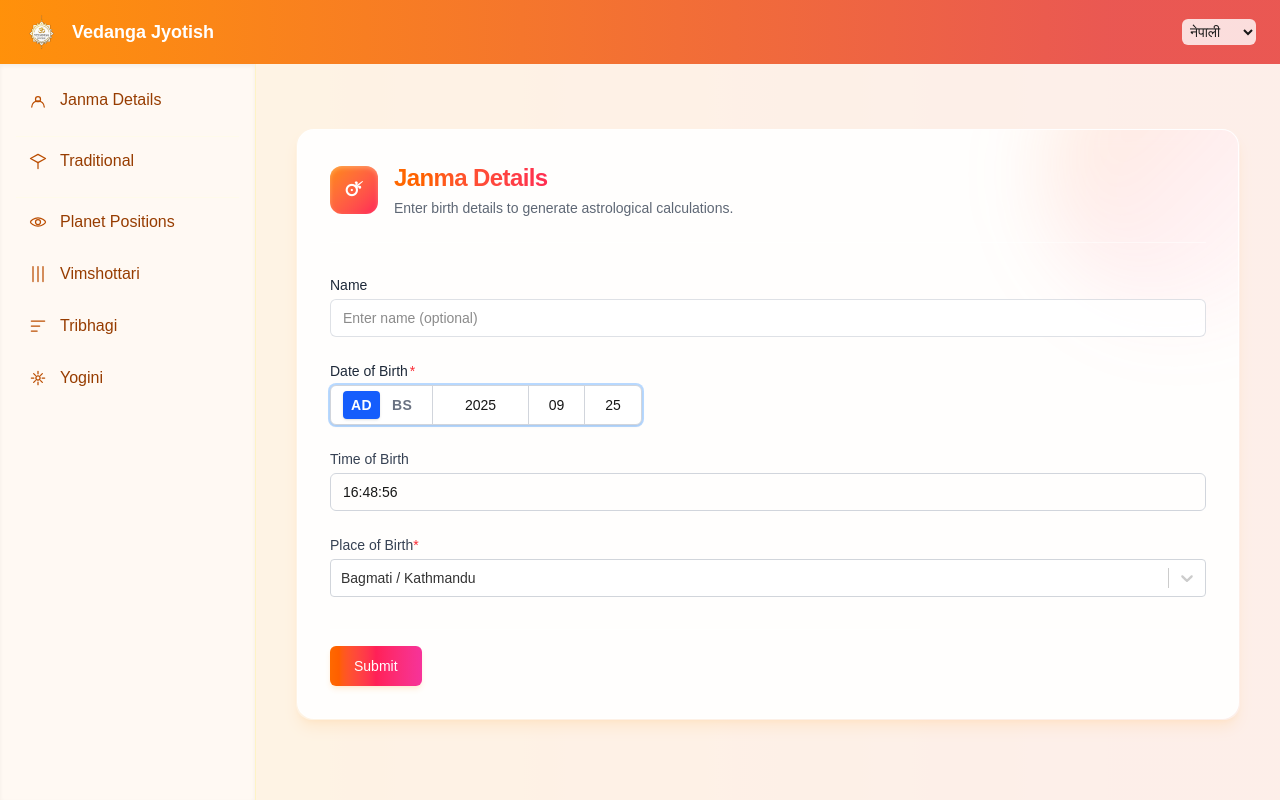
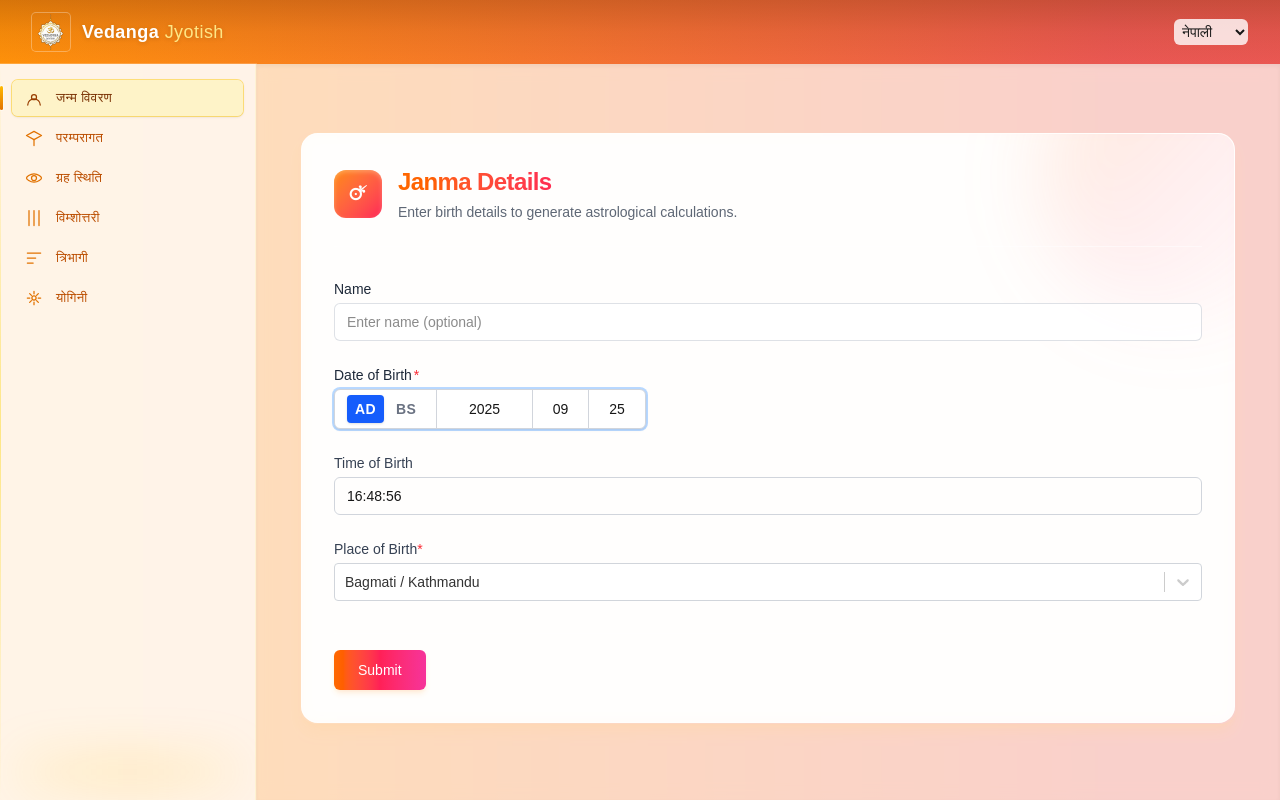
Before and after one commit to mhnpd-org/nepal-jyotish, a Next.js app: page /astro/janma in a window 1280 px wide. Built offline with nearby package versions, Linux system fonts and the light colour scheme.

Commit message:
feat(ui): redesign astro sidebar with elegant styling and i18n-driven navigation labels

```diff
--- a/src/app/astro/layout.tsx
+++ b/src/app/astro/layout.tsx
@@ -1,111 +1,114 @@
 import React from 'react';
 import Link from 'next/link';
 import Image from 'next/image';
-import { I18nProvider } from '@internal/lib/i18n';
+import { I18nProvider, useI18n } from '@internal/lib/i18n';
 import LanguageSelector from '@internal/components/language-selector';
+import { usePathname } from 'next/navigation';
+
+// Sidebar menu configuration
+const NAV_ITEMS = [
+  { href: '/astro/janma', key: 'nav.janma', icon: (
+    <svg xmlns="http://www.w3.org/2000/svg" viewBox="0 0 24 24" fill="none" stroke="currentColor" strokeWidth="1.5" className="h-5 w-5">
+      <path strokeLinecap="round" strokeLinejoin="round" d="M15 11a3 3 0 11-6 0 3 3 0 016 0z" />
+      <path strokeLinecap="round" strokeLinejoin="round" d="M4.5 20.5a7.5 7.5 0 0115 0" />
+    </svg>
+  )},
+  { href: '/astro/traditional', key: 'nav.traditional', icon: (
+    <svg xmlns="http://www.w3.org/2000/svg" viewBox="0 0 24 24" fill="none" stroke="currentColor" strokeWidth="1.5" className="h-5 w-5">
+      <path strokeLinecap="round" strokeLinejoin="round" d="M12 14l9-5-9-5-9 5 9 5z" />
+      <path strokeLinecap="round" strokeLinejoin="round" d="M12 14v7" />
+    </svg>
+  )},
+  { href: '/astro/planet-position', key: 'nav.planet_positions', icon: (
+    <svg xmlns="http://www.w3.org/2000/svg" viewBox="0 0 24 24" fill="none" stroke="currentColor" strokeWidth="1.5" className="h-5 w-5">
+      <circle cx="12" cy="12" r="3" />
+      <path strokeLinecap="round" strokeLinejoin="round" d="M3 12c0 1.53 4.03 5 9 5s9-3.47 9-5-4.03-5-9-5-9 3.47-9 5z" />
+    </svg>
+  )},
+  { href: '/astro/vimshottari-dasha', key: 'nav.vimshottari', icon: (
+    <svg xmlns="http://www.w3.org/2000/svg" viewBox="0 0 24 24" fill="none" stroke="currentColor" strokeWidth="1.5" className="h-5 w-5">
+      <path strokeLinecap="round" strokeLinejoin="round" d="M6 3v18M12 3v18M18 3v18" />
+    </svg>
+  )},
+  { href: '/astro/tribhagi-dasha', key: 'nav.tribhagi', icon: (
+    <svg xmlns="http://www.w3.org/2000/svg" viewBox="0 0 24 24" fill="none" stroke="currentColor" strokeWidth="1.5" className="h-5 w-5">
+      <path strokeLinecap="round" strokeLinejoin="round" d="M4 6h16M4 12h10M4 18h7" />
+    </svg>
+  )},
+  { href: '/astro/yogini-dasha', key: 'nav.yogini', icon: (
+    <svg xmlns="http://www.w3.org/2000/svg" viewBox="0 0 24 24" fill="none" stroke="currentColor" strokeWidth="1.5" className="h-5 w-5">
+      <circle cx="12" cy="12" r="2.5" />
+      <path strokeLinecap="round" strokeLinejoin="round" d="M12 4v3M12 17v3M4 12h3M17 12h3M6.8 6.8l2.1 2.1M15.1 15.1l2.1 2.1M17.2 6.8l-2.1 2.1M8.9 15.1l-2.1 2.1" />
+    </svg>
+  )},
+];
+
+function Sidebar() {
+  const pathname = usePathname();
+  const { t } = useI18n();
+
+  return (
+    <aside className="group/sidebar relative w-18 md:w-64 bg-white/90 backdrop-blur-sm border-r border-amber-100/60 shadow-[0_0_0_1px_rgba(255,255,255,0.2)]">
+      {/* subtle gradient overlay edge */}
+      <div className="pointer-events-none absolute inset-y-0 left-0 w-px bg-gradient-to-b from-transparent via-amber-200 to-transparent" />
+      <nav className="flex flex-col py-4 px-2 md:px-3 gap-1">
+        {NAV_ITEMS.map(item => {
+          const active = pathname?.startsWith(item.href);
+          return (
+            <Link
+              key={item.href}
+              href={item.href}
+              className={[
+                'group relative flex items-center rounded-md transition-colors focus:outline-none focus-visible:ring-2 focus-visible:ring-amber-500/60 focus-visible:ring-offset-2 focus-visible:ring-offset-amber-50',
+                'px-2 md:px-3 py-2 gap-3',
+                active
+                  ? 'bg-amber-100/90 text-amber-900 shadow-sm ring-1 ring-amber-300/60'
+                  : 'text-amber-700 hover:text-amber-900 hover:bg-amber-50'
+              ].join(' ')}
+            >
+              <span className={['shrink-0', active ? 'text-amber-800' : 'text-amber-600 group-hover:text-amber-700'].join(' ')}>
+                {item.icon}
+              </span>
+              <span className="hidden md:inline font-medium tracking-wide text-[0.82rem]">{t(item.key)}</span>
+              {/* floating tooltip in compact mode */}
+              <span className="md:hidden absolute left-full top-1/2 -translate-y-1/2 ml-3 px-2 py-1 text-xs rounded bg-amber-800 text-white shadow-lg opacity-0 group-hover:opacity-100 group-focus-visible:opacity-100 transition-opacity pointer-events-none whitespace-nowrap">
+                {t(item.key)}
+              </span>
+              {active && (
+                <span className="absolute -left-2 md:-left-3 top-1/2 -translate-y-1/2 h-6 w-[3px] rounded-full bg-gradient-to-b from-amber-400 to-amber-600 shadow-[0_0_0_1px_rgba(255,255,255,0.4)]" aria-hidden />
+              )}
+            </Link>
+          );
+        })}
+      </nav>
+      {/* bottom decorative glow */}
+      <div className="pointer-events-none absolute bottom-3 left-4 right-4 h-8 rounded-full bg-gradient-to-r from-amber-300/10 via-amber-400/20 to-amber-300/10 blur-xl" />
+    </aside>
+  );
+}
 
 export default function AstroLayout({ children }: { children: React.ReactNode }) {
   return (
     <I18nProvider>
-  {/* Use shared global gradient token for consistency */}
-  <div className="min-h-screen flex flex-col bg-vedanga-gradient">
-        <header className="h-16 flex items-center px-6 bg-transparent">
+      <div className="min-h-screen flex flex-col bg-vedanga-gradient">
+        <header className="h-16 flex items-center gap-4 px-5 md:px-8 bg-gradient-to-b from-amber-900/30 via-amber-900/10 to-transparent">
           <div className="flex items-center gap-3">
-            <Image src="/logo.svg" alt="Vedanga Logo" width={36} height={36} className="rounded-sm" />
-            <h1 className="text-white text-lg font-semibold">Vedanga Jyotish</h1>
+            <Image src="/logo.svg" alt="Vedanga Logo" width={38} height={38} className="rounded-sm shadow-[0_0_0_1px_rgba(255,255,255,0.3)]" />
+            <h1 className="text-white font-semibold text-lg tracking-wide drop-shadow-sm select-none">
+              Vedanga <span className="text-amber-200 font-light">Jyotish</span>
+            </h1>
           </div>
           <LanguageSelector />
         </header>
-
-      <div className="flex flex-1">
-        {/* Responsive sidebar: icon-only on small screens, full on md+ */}
-        <aside className="w-16 md:w-64 bg-white/95 shadow-inner p-2 md:p-4 md:border-r md:border-amber-100">
-          <nav className="space-y-1 md:space-y-3 flex flex-col items-center md:items-start">
-            <Link href="/astro/janma" title="Janma Details" className="relative group flex items-center gap-3 md:gap-3 px-2 md:px-3 py-2 rounded hover:bg-amber-50 w-full justify-center md:justify-start">
-              {/* Person icon (heroicon-like) */}
-              <svg xmlns="http://www.w3.org/2000/svg" viewBox="0 0 24 24" fill="none" stroke="currentColor" strokeWidth="1.5" className="h-5 w-5 text-amber-700">
-                <path strokeLinecap="round" strokeLinejoin="round" d="M15 11a3 3 0 11-6 0 3 3 0 016 0z" />
-                <path strokeLinecap="round" strokeLinejoin="round" d="M4.5 20.5a7.5 7.5 0 0115 0" />
-              </svg>
-              <span className="hidden md:inline text-amber-800 font-medium">Janma Details</span>
-
-              {/* tooltip for small screens */}
-              <span className="md:hidden absolute left-full top-1/2 -translate-y-1/2 ml-3 px-2 py-1 text-xs bg-amber-700 text-white rounded shadow-sm opacity-0 group-hover:opacity-100 pointer-events-none transition-opacity">
-                Janma Details
-              </span>
-            </Link>
-
-            <div className="w-full hidden md:block h-px bg-amber-50 my-1" />
-
-            <Link href="/astro/traditional" title="Traditional" className="relative group flex items-center gap-3 md:gap-3 px-2 md:px-3 py-2 rounded hover:bg-amber-50 w-full justify-center md:justify-start">
-              {/* Academic cap icon (heroicon-like) */}
-              <svg xmlns="http://www.w3.org/2000/svg" viewBox="0 0 24 24" fill="none" stroke="currentColor" strokeWidth="1.5" className="h-5 w-5 text-amber-700">
-                <path strokeLinecap="round" strokeLinejoin="round" d="M12 14l9-5-9-5-9 5 9 5z" />
-                <path strokeLinecap="round" strokeLinejoin="round" d="M12 14v7" />
-              </svg>
-              <span className="hidden md:inline text-amber-800 font-medium">Traditional</span>
-
-              {/* tooltip for small screens */}
-              <span className="md:hidden absolute left-full top-1/2 -translate-y-1/2 ml-3 px-2 py-1 text-xs bg-amber-700 text-white rounded shadow-sm opacity-0 group-hover:opacity-100 pointer-events-none transition-opacity">
-                Traditional
-              </span>
-            </Link>
-
-            <div className="w-full hidden md:block h-px bg-amber-50 my-1" />
-
-            <Link href="/astro/planet-position" title="Planet Positions" className="relative group flex items-center gap-3 md:gap-3 px-2 md:px-3 py-2 rounded hover:bg-amber-50 w-full justify-center md:justify-start">
-              {/* Planet (solar system) icon */}
-              <svg xmlns="http://www.w3.org/2000/svg" viewBox="0 0 24 24" fill="none" stroke="currentColor" strokeWidth="1.5" className="h-5 w-5 text-amber-700">
-                <circle cx="12" cy="12" r="3" />
-                <path strokeLinecap="round" strokeLinejoin="round" d="M3 12c0 1.53 4.03 5 9 5s9-3.47 9-5-4.03-5-9-5-9 3.47-9 5z" />
-              </svg>
-              <span className="hidden md:inline text-amber-800 font-medium">Planet Positions</span>
-              <span className="md:hidden absolute left-full top-1/2 -translate-y-1/2 ml-3 px-2 py-1 text-xs bg-amber-700 text-white rounded shadow-sm opacity-0 group-hover:opacity-100 pointer-events-none transition-opacity">
-                Planet Positions
-              </span>
-            </Link>
-
-            <Link href="/astro/vimshottari-dasha" title="Vimshottari Dasha" className="relative group flex items-center gap-3 md:gap-3 px-2 md:px-3 py-2 rounded hover:bg-amber-50 w-full justify-center md:justify-start">
-              {/* Timeline icon */}
-              <svg xmlns="http://www.w3.org/2000/svg" viewBox="0 0 24 24" fill="none" stroke="currentColor" strokeWidth="1.5" className="h-5 w-5 text-amber-700">
-                <path strokeLinecap="round" strokeLinejoin="round" d="M6 3v18M12 3v18M18 3v18" />
-              </svg>
-              <span className="hidden md:inline text-amber-800 font-medium">Vimshottari</span>
-              <span className="md:hidden absolute left-full top-1/2 -translate-y-1/2 ml-3 px-2 py-1 text-xs bg-amber-700 text-white rounded shadow-sm opacity-0 group-hover:opacity-100 pointer-events-none transition-opacity">
-                Vimshottari
-              </span>
-            </Link>
-
-            <Link href="/astro/tribhagi-dasha" title="Tribhagi Dasha" className="relative group flex items-center gap-3 md:gap-3 px-2 md:px-3 py-2 rounded hover:bg-amber-50 w-full justify-center md:justify-start">
-              {/* Three-part icon */}
-              <svg xmlns="http://www.w3.org/2000/svg" viewBox="0 0 24 24" fill="none" stroke="currentColor" strokeWidth="1.5" className="h-5 w-5 text-amber-700">
-                <path strokeLinecap="round" strokeLinejoin="round" d="M4 6h16M4 12h10M4 18h7" />
-              </svg>
-              <span className="hidden md:inline text-amber-800 font-medium">Tribhagi</span>
-              <span className="md:hidden absolute left-full top-1/2 -translate-y-1/2 ml-3 px-2 py-1 text-xs bg-amber-700 text-white rounded shadow-sm opacity-0 group-hover:opacity-100 pointer-events-none transition-opacity">
-                Tribhagi
-              </span>
-            </Link>
-
-            <Link href="/astro/yogini-dasha" title="Yogini Dasha" className="relative group flex items-center gap-3 md:gap-3 px-2 md:px-3 py-2 rounded hover:bg-amber-50 w-full justify-center md:justify-start">
-              {/* Eight petal / wheel icon */}
-              <svg xmlns="http://www.w3.org/2000/svg" viewBox="0 0 24 24" fill="none" stroke="currentColor" strokeWidth="1.5" className="h-5 w-5 text-amber-700">
-                <circle cx="12" cy="12" r="2.5" />
-                <path strokeLinecap="round" strokeLinejoin="round" d="M12 4v3M12 17v3M4 12h3M17 12h3M6.8 6.8l2.1 2.1M15.1 15.1l2.1 2.1M17.2 6.8l-2.1 2.1M8.9 15.1l-2.1 2.1" />
-              </svg>
-              <span className="hidden md:inline text-amber-800 font-medium">Yogini</span>
-              <span className="md:hidden absolute left-full top-1/2 -translate-y-1/2 ml-3 px-2 py-1 text-xs bg-amber-700 text-white rounded shadow-sm opacity-0 group-hover:opacity-100 pointer-events-none transition-opacity">
-                Yogini
-              </span>
-            </Link>
-          </nav>
-        </aside>
-
-        <main className="flex-1 p-4 md:p-6 bg-[rgba(255,255,250,0.9)]">
-          {children}
-        </main>
+        <div className="flex flex-1 relative">
+          <Sidebar />
+          <main className="flex-1 p-4 md:p-7 bg-[rgba(255,255,250,0.82)] backdrop-blur supports-[backdrop-filter]:bg-[rgba(255,255,250,0.72)] shadow-inner">
+            <div className="mx-auto max-w-6xl">
+              {children}
+            </div>
+          </main>
+        </div>
       </div>
-    </div>
     </I18nProvider>
   );
 }
--- a/src/i18n/en.json
+++ b/src/i18n/en.json
@@ -1,4 +1,12 @@
 {
+  "nav": {
+    "janma": "Janma Details",
+    "traditional": "Traditional",
+    "planet_positions": "Planet Positions",
+    "vimshottari": "Vimshottari",
+    "tribhagi": "Tribhagi",
+    "yogini": "Yogini"
+  },
   "janma": {
     "title": "Janma Details",
     "description": "Enter birth details below. Fields are prefilled with current Kathmandu/Nepal date, time and coordinates.",
--- a/src/i18n/ne.json
+++ b/src/i18n/ne.json
@@ -1,4 +1,12 @@
 {
+  "nav": {
+    "janma": "जन्म विवरण",
+    "traditional": "परम्परागत",
+    "planet_positions": "ग्रह स्थिति",
+    "vimshottari": "विम्शोत्तरी",
+    "tribhagi": "त्रिभागी",
+    "yogini": "योगिनी"
+  },
   "janma": {
     "title": "जन्म विवरण",
     "description": "कृपया यहाँ आफ्नो जन्मसम्बन्धी विवरण प्रविष्ट गर्नुहोस्। तलका फिल्डहरू हाल काठमाडौं, नेपालका मिति, समय र स्थानअनुसार भरिएका छन्।",
```
